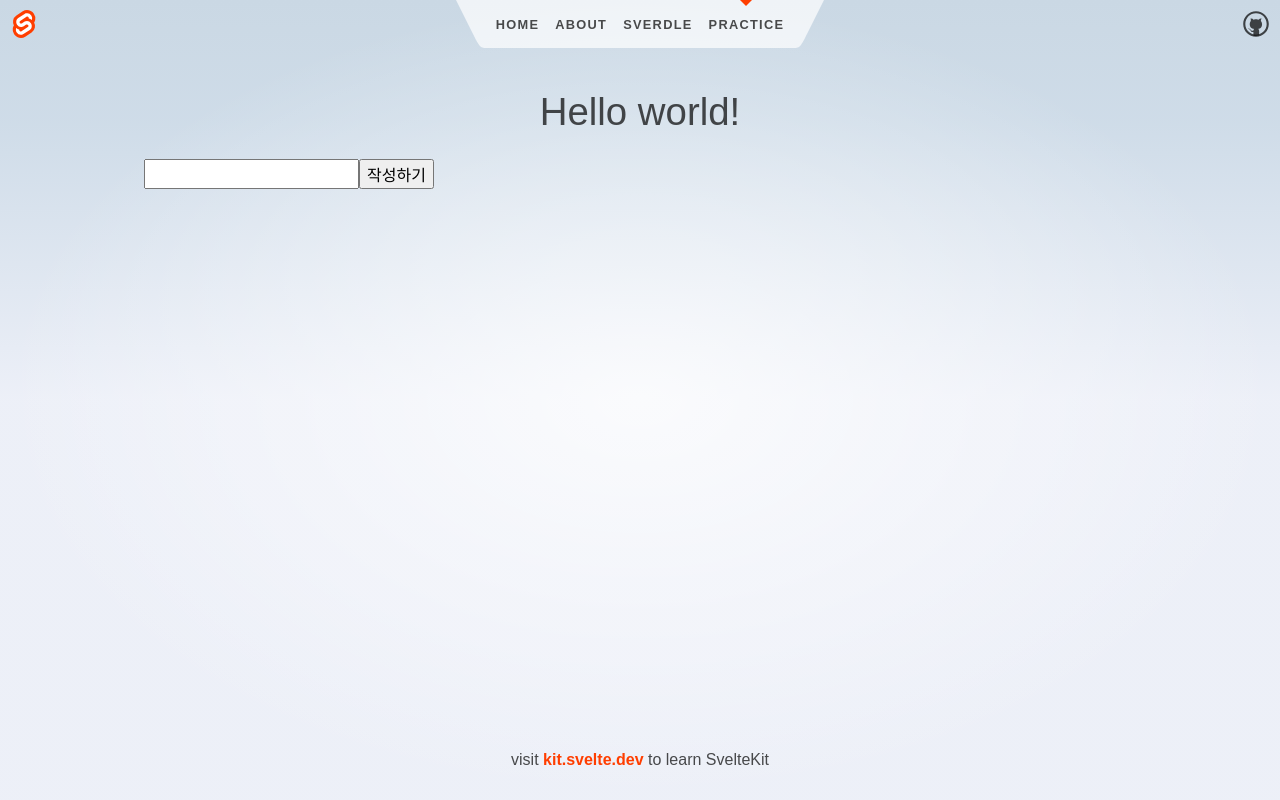
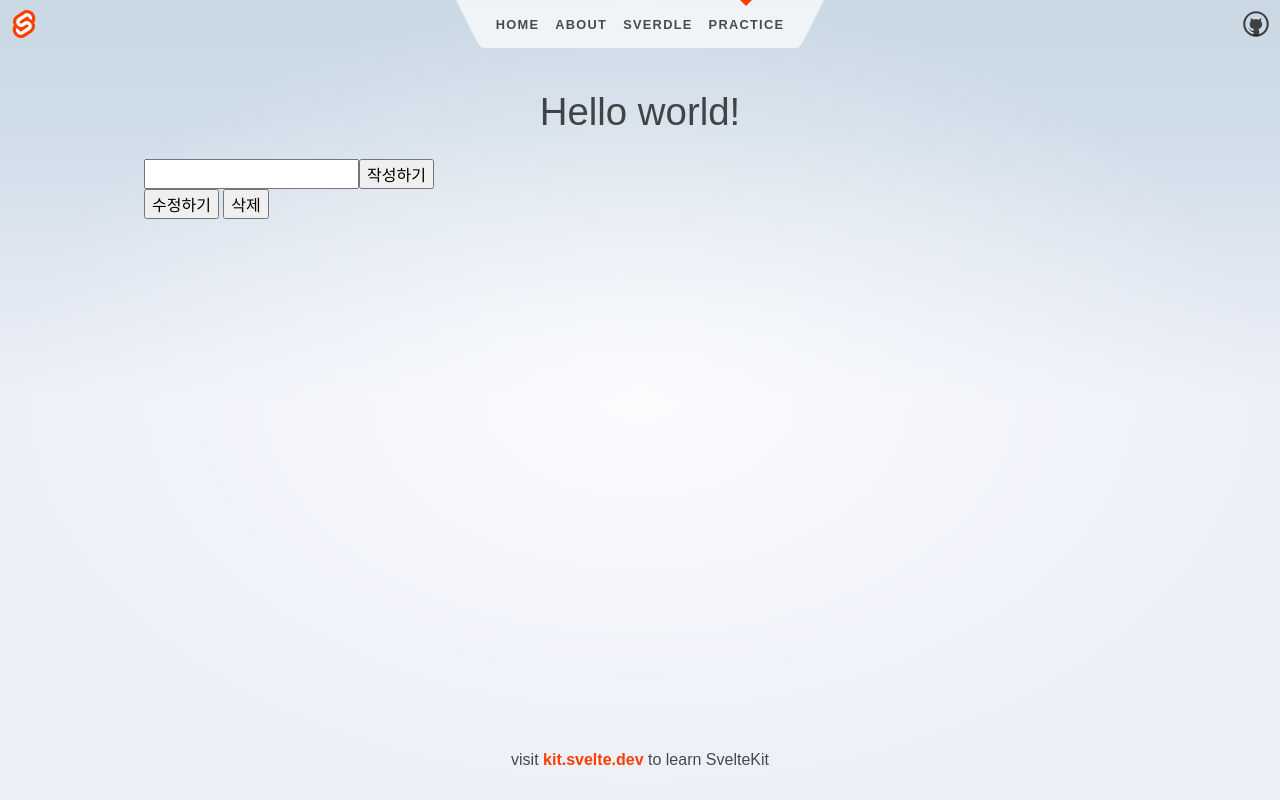
Before and after one commit to okorion/Svelte_Project, a SvelteKit app: page /practice in a window 1280 px wide. Both pictures are taken after a click on the button "작성하기". Built offline with nearby package versions, Linux system fonts and the light colour scheme.

Commit message:
23.09.02 feat: PRACTICE 탭에 ToDo 작성 수정하기, 삭제 기능 추가

```diff
--- a/src/routes/practice/ToDo/ToDo.svelte
+++ b/src/routes/practice/ToDo/ToDo.svelte
@@ -1,7 +1,40 @@
 <script>
 	export let todo;
+
+	let isEdit = false;
+	let title = '';
+
+	function onEdit() {
+		isEdit = true;
+		title = todo.title;
+	}
+	function offEdit() {
+		isEdit = false;
+	}
+	function updateToDo() {
+		todo.title = title;
+		offEdit();
+	}
+	function deleteToDo() {
+		todos = todos.filter((t) => t.id !== todo.id);
+	}
 </script>
 
-<div>
-	{todo.title}
-</div>
+{#if isEdit}
+	<div>
+		<input
+			bind:value={title}
+			type="text"
+			on:keydown={(e) => {
+				e.key === 'Enter' && updateToDo();
+			}}
+		/>
+		<button on:click={updateToDo}> 수정완료 </button>
+		<button on:click={offEdit}> 취소 </button>
+	</div>
+{:else}
+	<div>
+		{todo.title}
+		<button on:click={onEdit}> 수정하기 </button>
+		<button on:click={deleteToDo}> 삭제 </button>
+	</div>{/if}
```
